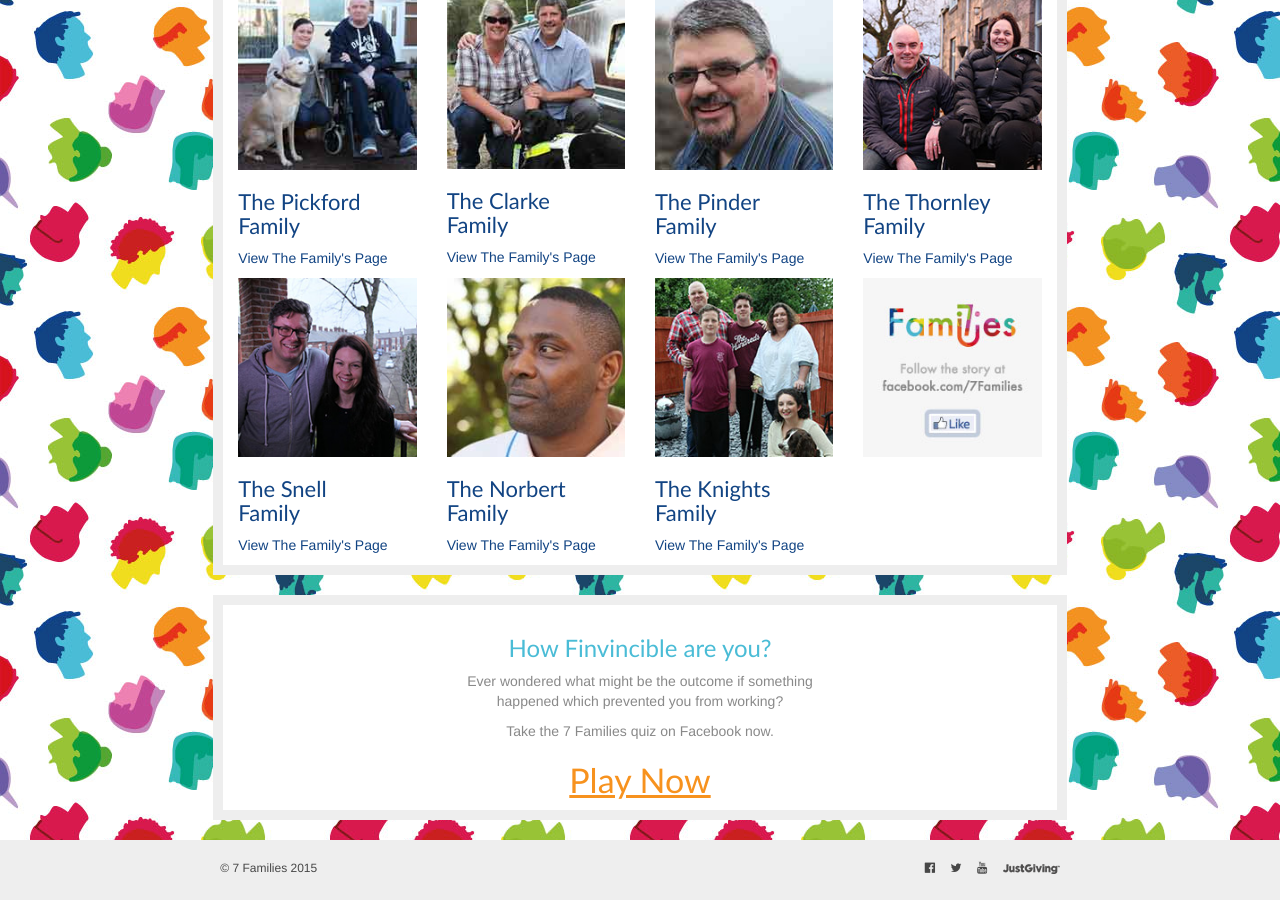
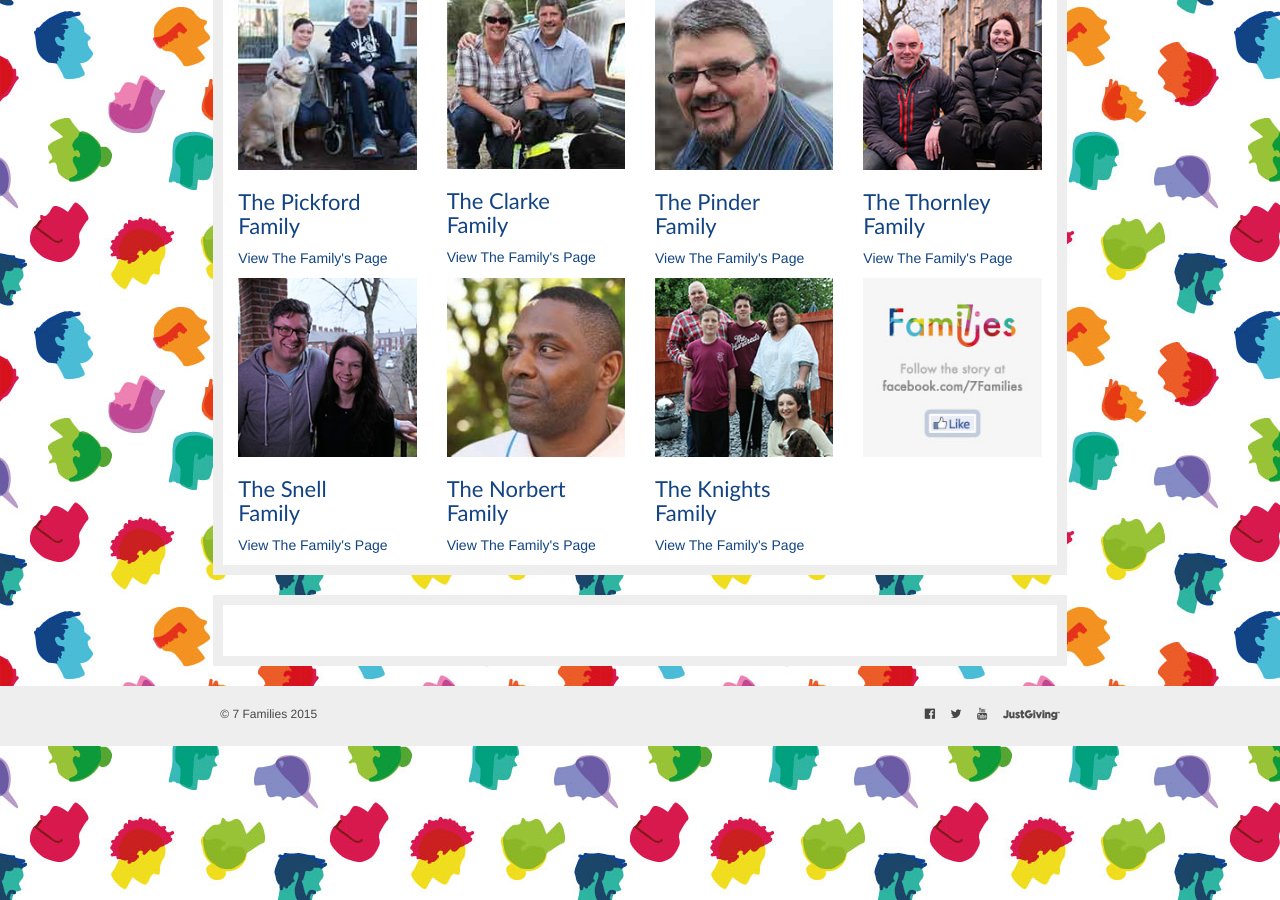
Before and after one commit to big-cat/7-families, a Jekyll site: the page built from index.html, in a window 1280 px wide and 900 px high, scrolled down 1358 px. Built offline with Jekyll 4.4.1, drawn with Linux system fonts in a browser that asks for light colours.

Commit message:
Make game copy editable

```diff
--- a/_includes/game.html
+++ b/_includes/game.html
@@ -10,16 +10,13 @@
                 <div class="row borders">
                     <div class="col-md-12 text-center">
                         <h1 class="blue-text blue-large">
-                            How Finvincible are you?
+                            {{ site.game.title }}
                         </h1>
                         <p>
-                            Ever wondered what might be the outcome if something
-                            <br /> happened which prevented you from working?
+                            {{ site.game.body }}
                         </p>
-                        <p>
-                            Take the 7 Families quiz on Facebook now.
                         <h1>
-                            <a class="orange-text with-line" href="https://apps.facebook.com/sevenfamilies/" target="_blank" rel="external" title="Click here to link to Facebook and Play The 7 Families Game.">Play Now</a>
+                            <a class="orange-text with-line" href="{{ site.game.link }}" target="_blank" rel="external" title="Click here to link to Facebook and Play The 7 Families Game.">{{ site.game.linktext }}</a>
                         </h1>
                     </div>
                     <div class="col-md-6">
```
